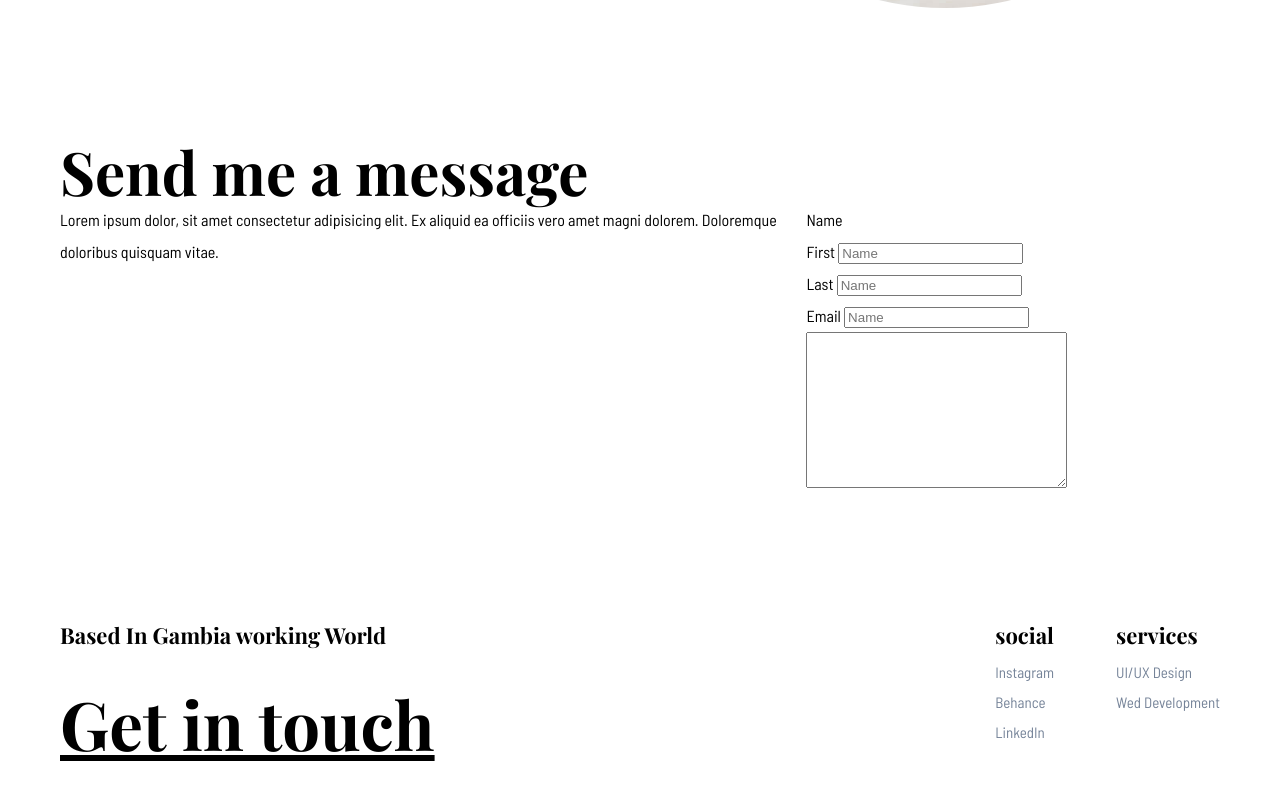
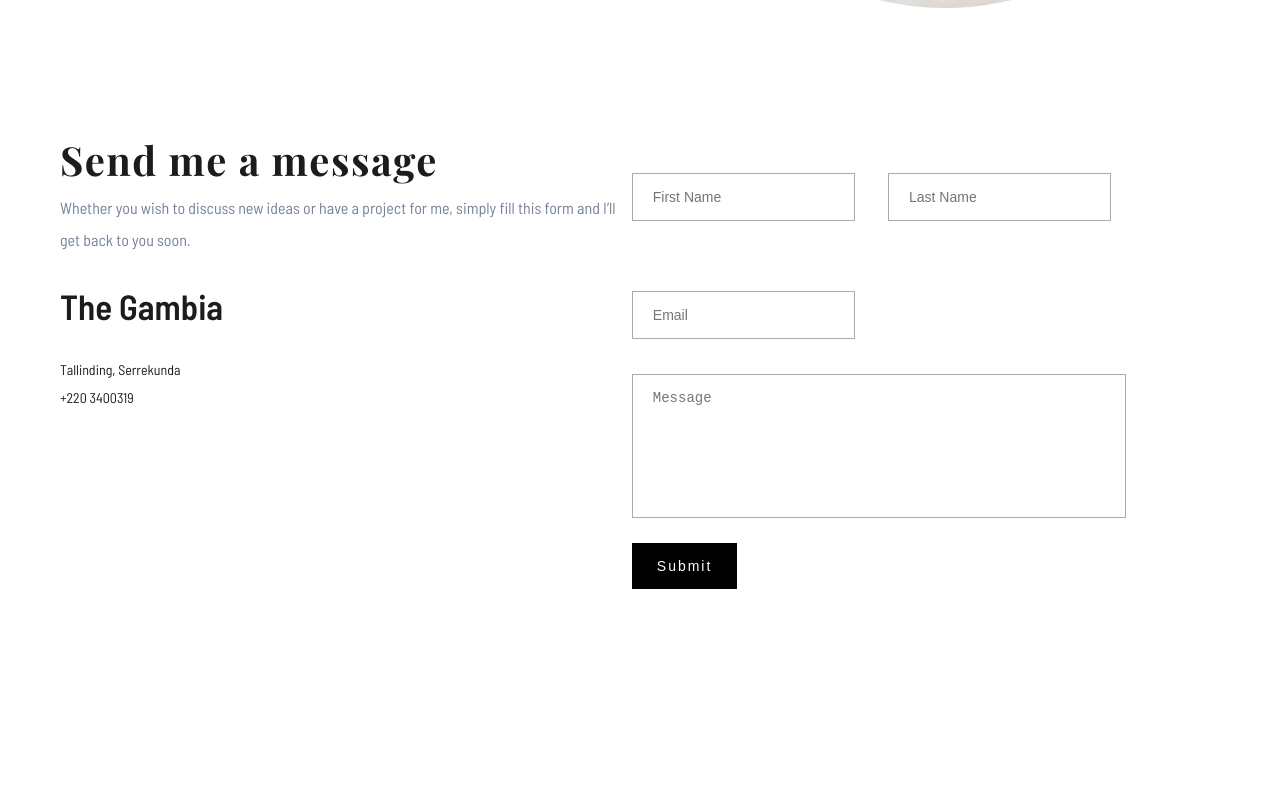
Before and after one commit to harunagithub/Portfolio, a plain HTML site: page contact.html in a window 1280 px wide. Shown: the part 674-1470 px from the top of the page. Drawn offline with nearby package versions, Linux system fonts and the light colour scheme; a web font is replaced by a local one.

Commit message:
contact reimplementation

```diff
--- a/contact.html
+++ b/contact.html
@@ -60,32 +60,27 @@
         </section>
 <!-- forn -->
         <section class="section contacts">
-            <div class="container">
-                <h1 class="contact-form-title">Send me a message</h1>
-                <div class="contact-wrapper">
-                    <div class="contact__col1">
-                            <p>
-                                Lorem ipsum dolor, sit amet consectetur adipisicing elit. Ex aliquid
-                                ea officiis vero amet magni dolorem. Doloremque doloribus quisquam vitae.
-                            </p>
+                <div class="contact container">
+                    <form action="" method="POST">
+                        <div class="form">
+                            <div class="form-txt">
+                                <h1 class="form-title">Send me a message</h1>
+                                <span class="form-caption">Whether you wish to discuss new ideas or have a project for me, simply fill this form and I’ll get back to you soon.</span>
+                                <h3 class="form-title-2">The Gambia</h3>
+                                <p>Tallinding, Serrekunda<br>+220 3400319</p>
+                                <!-- <h3>India</h3>
+                                <p>HW95+C9C, Mhada Colony, Viman Nagar, Pune, Maharashtra<br>411014</p> -->
+                            </div>
+                            <div class="form-details">
+                                <input type="text" name="firstname" id="firstname" placeholder="First Name" required>
+                                <input type="text" name="lastname" id="lastname" placeholder="Last Name" required>
+                                <input type="email" name="email" id="email" placeholder="Email" required>
+                                <textarea name="message" id="message" cols="52" rows="7" placeholder="Message" required></textarea>
+                                <button>Submit</button>
+                            </div>
                         </div>
-                        <div class="contact__col2">
-                            <form action="" method="post">
-                                <h2>Name</h2>
-                                <label for="name">
-                                    <span>First</span> <input type="text" name="name" pattern="[A-zÀ-ž\s]{2,}" placeholder="Name">
-                                </label> <br>
-                                <label for="name">
-                                    <span>Last</span> <input type="text" name="name" pattern="[A-zÀ-ž\s]{2,}" placeholder="Name">
-                                </label> <br>
-                                <label for="email">
-                                    <span>Email</span> <input type="email" name="name" pattern="[A-zÀ-ž\s]{2,}" placeholder="Name">
-                                </label>
-                                <textarea name="text" id="" cols="30" rows="10"></textarea>
-                            </form>
-                        </div>
+                    </form>
                 </div>
-            </div>
         </section>
         <!-- footer -->
      <footer class="site__footer">
--- a/sass/_about.scss
+++ b/sass/_about.scss
@@ -1,13 +1,14 @@
-.abouts{
+.about-page {
+  .abouts {
     padding: 0 16px 16px;
 
-    .about__title-me{
+    .about__title-me {
       font-size: 16px;
       font-family: $fontFamliy;
       color: $primaryColor;
       font-weight: 500;
     }
-    .about__title{
+    .about__title {
       font-size: 25px;
       font-family: "Playfair Display", serif;
       font-weight: 600;
@@ -23,26 +24,23 @@
       @media screen and (min-width: 1024px) {
         font-size: 50px;
       }
-
     }
-    .award__wrapper{
+    .award__wrapper {
       width: 83;
       padding: 49px 0 61px;
-
 
       @media screen and (min-width: 768px) {
         display: flex;
       }
 
-        .award__col{
+      .award__col {
         padding: 0 0 25px;
         box-sizing: border-box;
 
         @media screen and (min-width: 768px) {
           flex: 1;
-
         }
-            .award__title{
+        .award__title {
           font-size: 20px;
           font-family: $fontFamliy2;
           font-weight: 800;
@@ -51,17 +49,15 @@
 
           @media screen and (min-width: 768px) {
             font-size: 30px;
-
           }
         }
       }
     }
   }
-.award__description-1 .award__description-2{
+  .award__description-1 .award__description-2 {
     width: 91%;
-
   }
-.award__description-1{
+  .award__description-1 {
     font-size: 14px;
     color: #000000;
     font-family: $fontFamliy;
@@ -71,9 +67,8 @@
     @media screen and (min-width: 768px) {
       font-size: 17px;
     }
-
   }
-.award__description-2{
+  .award__description-2 {
     font-size: 14px;
     color: $secondaryColor;
     font-family: $fontFamliy;
@@ -82,5 +77,5 @@
     @media screen and (min-width: 768px) {
       font-size: 17px;
     }
-
   }
+}
--- a/sass/_contact.scss
+++ b/sass/_contact.scss
@@ -1,8 +1,131 @@
-.contacts{
-    .contact-wrapper{
 
-        @media screen and (min-width: 768px) {
-            display: flex;
-        }
+:root {
+    /* //....... Color ........// */
+    --primary-color: #ff3c78;
+    --light-black: rgba(0, 0, 0, 0.89);
+    --black: #000;
+    --white: #fff;
+    --grey: #aaa;
+}
+
+.contact {
+    margin-top: 45px;
+}
+
+.form {
+    margin: 80px 0;
+
+    @media screen and (min-width: 560px) {
+        display: flex;
+    }
+
+    .form-title{
+        font-size: 35px;
     }
 }
+
+.form .form-txt {
+    flex-basis: 48%;
+}
+
+.form .form-txt h1 {
+    font-weight: 600;
+    color: var(--black);
+    font-size: 40px;
+    letter-spacing: 1.5px;
+    margin-bottom: 10px;
+    color: var(--light-black);
+}
+
+.form .form-txt span {
+    color: $secondaryColor;
+    font-size: 16px;
+}
+
+.form .form-txt h3 {
+    font-size: 35px;
+    font-weight: 600;
+    margin: 15px 0;
+    color: var(--light-black);
+}
+
+
+.form .form-txt p {
+    color: var(--light-black);
+    font-size: 14px;
+}
+
+.form .form-details {
+    flex-basis: 48%;
+}
+
+.form .form-details input[type="text"],
+.form .form-details input[type="email"] {
+    padding: 15px 20px;
+    color: var(--black);
+    outline: none;
+    border: 1px solid var(--grey);
+    margin: 35px 15px;
+    font-size: 14px;
+}
+
+.form .form-details textarea {
+    padding: 15px 20px;
+    margin: 0 15px;
+    color: var(--black);
+    outline: none;
+    border: 1px solid var(--grey);
+    font-size: 14px;
+    resize: none;
+}
+
+.form .form-details button {
+    padding: 15px 25px;
+    color: var(--white);
+    font-weight: 500;
+    background: var(--black);
+    outline: none;
+    border: none;
+    margin: 15px;
+    font-size: 14px;
+    letter-spacing: 2px;
+    cursor: pointer;
+}
+
+@media (max-width: 500px) {
+    .form {
+        display: flex;
+        flex-direction: column;
+    }
+    .form .form-details button {
+        margin-left: 0;
+    }
+    .form .form-details input[type="text"],
+    .form .form-details input[type="email"],
+    .form .form-details textarea {
+        width: 100%;
+        margin-left: 0;
+    }
+    .form .form-details input[type="text"] {
+        margin-bottom: 0px;
+    }
+}
+
+@media(min-width: 501px) and (max-width: 768px) {
+    .form {
+        display: flex;
+        flex-direction: column;
+    }
+    .form .form-details button {
+        margin-left: 0;
+    }
+    .form .form-details input[type="text"],
+    .form .form-details input[type="email"],
+    .form .form-details textarea {
+        width: 100%;
+        margin-left: 0;
+    }
+    .form .form-details input[type="text"] {
+        margin-bottom: 0px;
+    }
+}
--- a/sass/_experience.scss
+++ b/sass/_experience.scss
@@ -1,6 +1,7 @@
+.about-page .experiences{
+    margin-top: 510px;
+}
 .experience__wrapper{
-    margin-top: 510px;
-
     @media screen and (min-width: 768px) {
     margin-top: 272px;
 
```
Also changed, not shown: about.html (+1 -1 lines), index.html (+1 -1 lines), css/style.css, 1 other file. Lines whose indentation alone changed are shown as unchanged.
